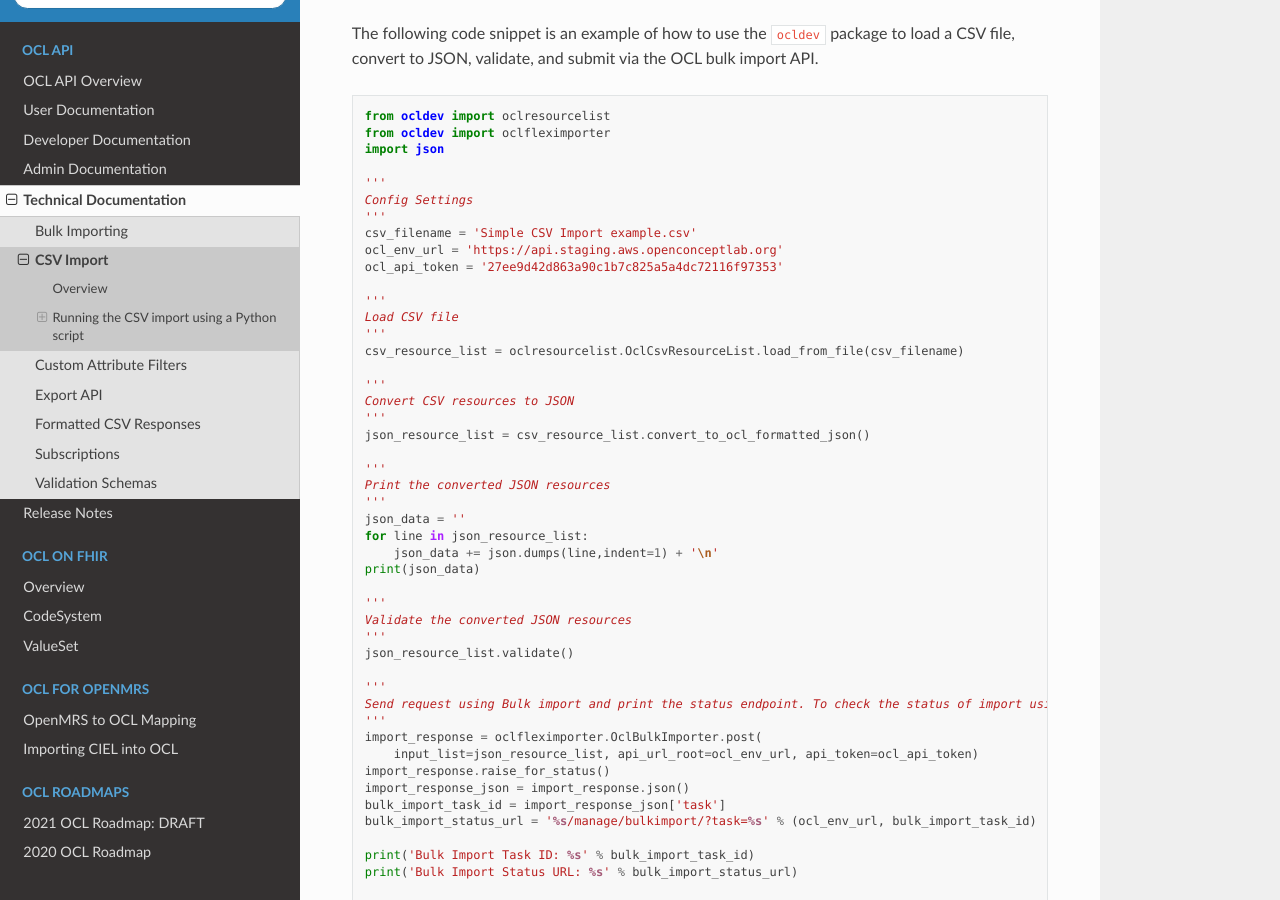
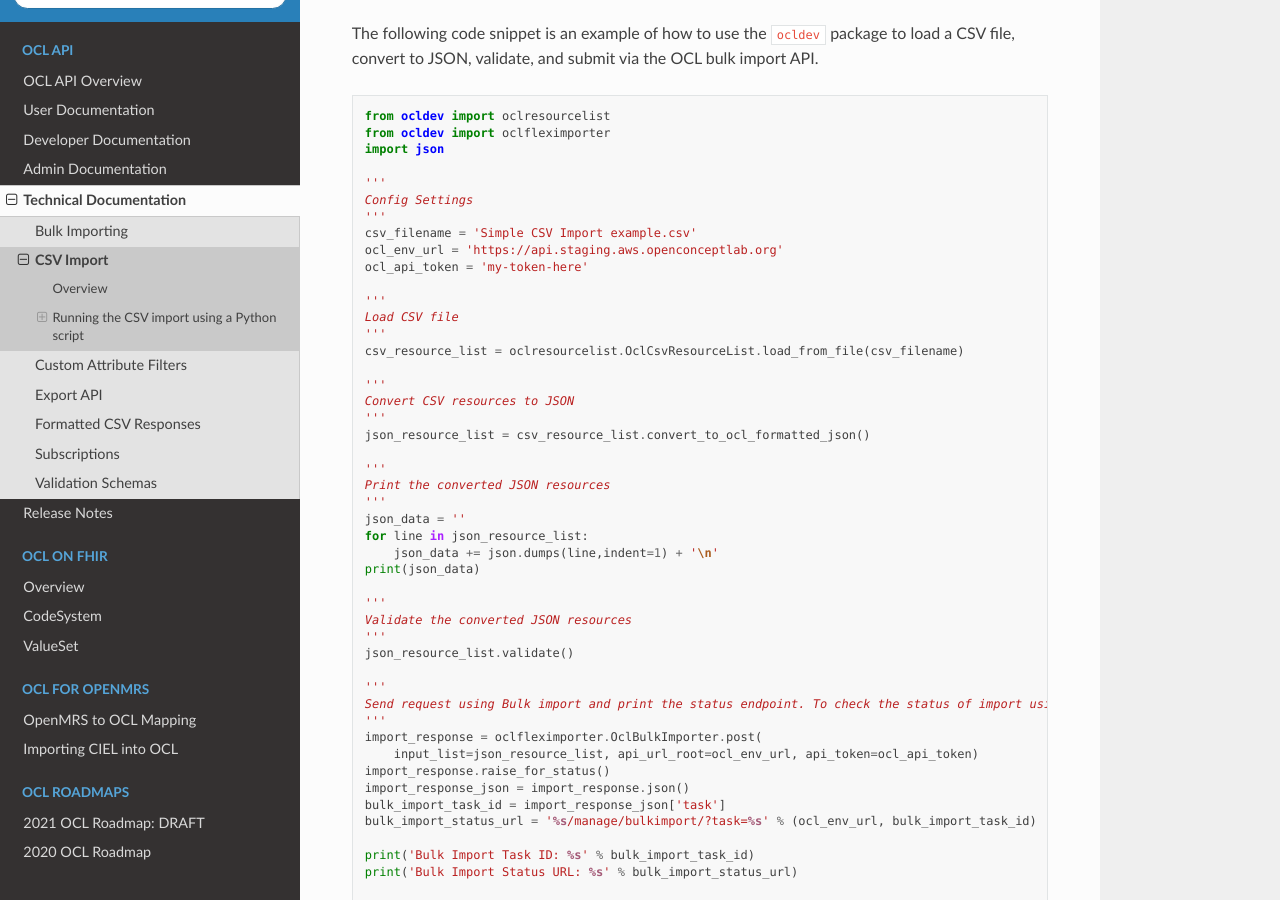
Before and after one commit to OpenConceptLab/ocl-docs, a Sphinx documentation site: the page built from docs/source/oclapi/technical/csvimport.md, in a window 1280 px wide and 900 px high, scrolled down 490 px. Built offline with Sphinx 7.4.7 and the Read the Docs theme 2.0.0, drawn with Linux system fonts in a browser that asks for light colours.

Commit message:
update csv import

```diff
--- a/docs/source/oclapi/technical/csvimport.md
+++ b/docs/source/oclapi/technical/csvimport.md
@@ -20,7 +20,7 @@ Config Settings
 '''
 csv_filename = 'Simple CSV Import example.csv'
 ocl_env_url = 'https://api.staging.aws.openconceptlab.org'
-ocl_api_token = '27ee9d42d863a90c1b7c825a5a4dc72116f97353'
+ocl_api_token = 'my-token-here'
 
 '''
 Load CSV file
```
